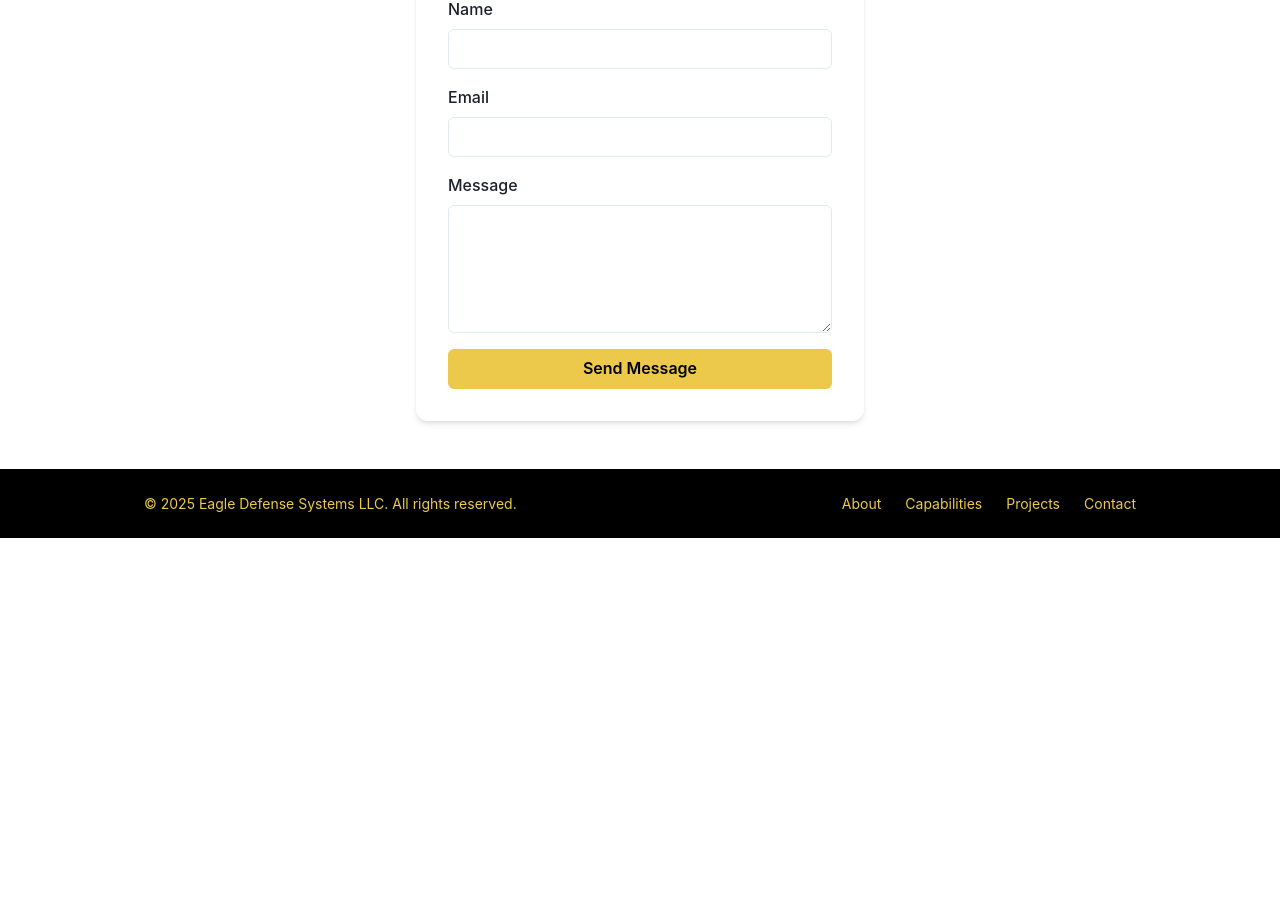
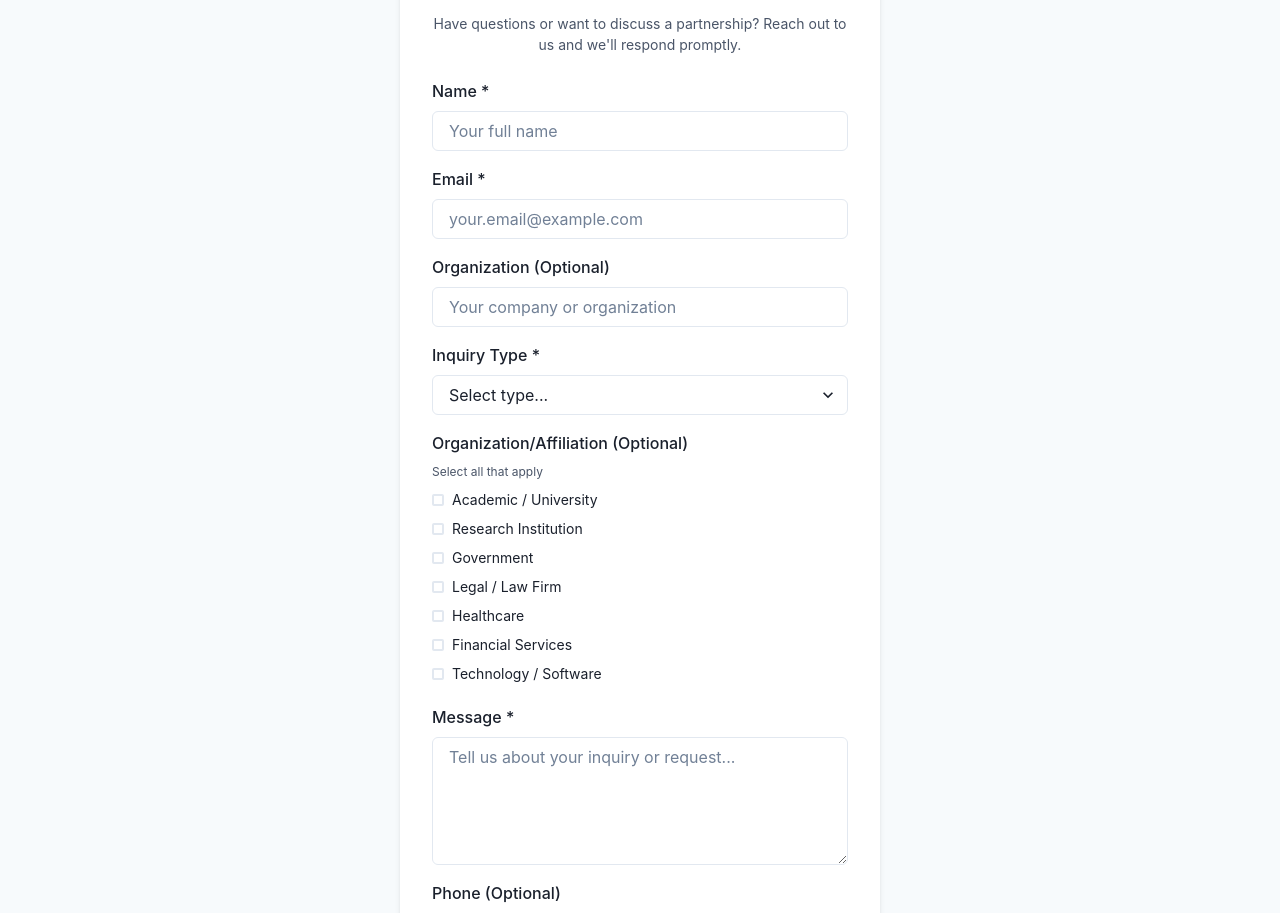
Before and after one commit to securedbyjc/eagledefensesys.tech, a React (Create React App) app: page /contact in a window 1280 px wide. Shown: the part 225-1138 px from the top of the page. Before the commit the page ends 800 px from the top, so only its background shows below. Built offline with nearby package versions, Linux system fonts and the light colour scheme.

Commit message:
Removed Github access request and Implement custom contact form with Web3Forms

```diff
--- a/src/pages/Contact.tsx
+++ b/src/pages/Contact.tsx
@@ -1,3 +1,4 @@
+// src/pages/Contact.tsx
 import React, { useState } from "react";
 import {
   Box,
@@ -8,12 +9,39 @@ import {
   Stack,
   useToast,
   FormLabel,
+  Select,
+  Container,
+  Text,
+  VStack,
+  Checkbox,
+  CheckboxGroup,
 } from "@chakra-ui/react";
 
-const FORM_ENDPOINT = "https://usebasin.com/f/56372b24f7a3"; // Replace with your real endpoint
+// TODO: Get your access key from https://web3forms.com/
+// It's free - just enter your email to get the key
+const WEB3FORMS_ACCESS_KEY = "68ea9167-6934-4da4-9041-b6f9556d6075";
+
+const organizationOptions = [
+  "Academic / University",
+  "Research Institution",
+  "Government",
+  "Legal / Law Firm",
+  "Healthcare",
+  "Financial Services",
+  "Technology / Software",
+  "Consulting",
+  "Manufacturing",
+  "Nonprofit / NGO",
+  "Defense / Military",
+  "Energy / Utilities",
+  "Media / Publishing",
+  "Student / Independent",
+  "Other",
+];
 
 const Contact = () => {
   const [submitting, setSubmitting] = useState(false);
+  const [selectedOrgs, setSelectedOrgs] = useState<string[]>([]);
   const toast = useToast();
 
   const handleSubmit = async (e: React.FormEvent<HTMLFormElement>) => {
@@ -21,31 +49,45 @@ const Contact = () => {
     setSubmitting(true);
 
     const formData = new FormData(e.currentTarget);
+
+    // Add Web3Forms access key
+    formData.append("access_key", WEB3FORMS_ACCESS_KEY);
+
+    // Add selected organizations
+    formData.append("organization", selectedOrgs.join(", "));
+
+    // Add custom subject line
+    formData.append("subject", "New Contact Form Submission from Eagle Defense Systems");
+
+    // Optional: Redirect after submission (set to false to stay on page)
+    formData.append("redirect", "false");
+
     try {
-      const response = await fetch(FORM_ENDPOINT, {
+      const response = await fetch("https://api.web3forms.com/submit", {
         method: "POST",
         body: formData,
-        headers: {
-          Accept: "application/json",
-        },
       });
 
-      if (response.ok) {
+      const data = await response.json();
+
+      if (data.success) {
         toast({
-          title: "Message sent!",
+          title: "Message sent successfully!",
           description: "Thank you for reaching out. We'll respond as soon as possible.",
           status: "success",
           duration: 7000,
           isClosable: true,
         });
         e.currentTarget.reset();
+        setSelectedOrgs([]);
       } else {
-        throw new Error("Form submission failed");
+        throw new Error(data.message || "Form submission failed");
       }
     } catch (error) {
+      console.error("Form submission error:", error);
       toast({
         title: "Something went wrong.",
-        description: "Please try again later or email us directly.",
+        description: "Please try again later or email us directly at secure.eds@protonmail.com",
         status: "error",
         duration: 7000,
         isClosable: true,
@@ -56,42 +98,123 @@ const Contact = () => {
   };
 
   return (
-    <Box
-      maxW="md"
-      mx="auto"
-      mt={12}
-      p={8}
-      bg="white"
-      borderRadius="xl"
-      boxShadow="md"
-    >
-      <Heading as="h1" size="lg" mb={6} color="yellow.600" textAlign="center">
+    <Box bg="gray.50" minH="100vh" py={{ base: 12, md: 20 }}>
+      <Container maxW="lg">
+        <Box bg="white" p={8} borderRadius="xl" boxShadow="md">
+          <Heading as="h1" size="lg" mb={2} color="yellow.600" textAlign="center">
             Contact Us
           </Heading>
+          <Text fontSize="sm" color="gray.600" textAlign="center" mb={6}>
+            Have questions or want to discuss a partnership? Reach out to us and we'll respond promptly.
+          </Text>
+
           <form onSubmit={handleSubmit}>
             <Stack spacing={4}>
+              {/* Honeypot field for spam protection (hidden from users) */}
+              <Input type="checkbox" name="botcheck" style={{ display: "none" }} />
+
               <Box>
-            <FormLabel htmlFor="name">Name</FormLabel>
-            <Input id="name" name="name" type="text" required />
+                <FormLabel htmlFor="name">Name *</FormLabel>
+                <Input
+                  id="name"
+                  name="name"
+                  type="text"
+                  placeholder="Your full name"
+                  required
+                />
               </Box>
+
               <Box>
-            <FormLabel htmlFor="email">Email</FormLabel>
-            <Input id="email" name="email" type="email" required />
+                <FormLabel htmlFor="email">Email *</FormLabel>
+                <Input
+                  id="email"
+                  name="email"
+                  type="email"
+                  placeholder="your.email@example.com"
+                  required
+                />
               </Box>
+
               <Box>
-            <FormLabel htmlFor="message">Message</FormLabel>
-            <Textarea id="message" name="message" rows={5} required />
+                <FormLabel htmlFor="company">Organization (Optional)</FormLabel>
+                <Input
+                  id="company"
+                  name="company"
+                  type="text"
+                  placeholder="Your company or organization"
+                />
               </Box>
+
+              <Box>
+                <FormLabel htmlFor="inquiry-type">Inquiry Type *</FormLabel>
+                <Select id="inquiry-type" name="inquiry_type" required>
+                  <option value="">Select type...</option>
+                  <option value="general">General Inquiry</option>
+                  <option value="demo">Schedule a Demo</option>
+                  <option value="partnership">Partnership/Teaming Opportunity</option>
+                  <option value="technical">Technical Question</option>
+                  <option value="other">Other</option>
+                </Select>
+              </Box>
+
+              <Box>
+                <FormLabel>Organization/Affiliation (Optional)</FormLabel>
+                <Text fontSize="xs" color="gray.600" mb={2}>
+                  Select all that apply
+                </Text>
+                <CheckboxGroup
+                  value={selectedOrgs}
+                  onChange={(values) => setSelectedOrgs(values as string[])}
+                >
+                  <VStack align="start" spacing={2} maxH="200px" overflowY="auto" pr={2}>
+                    {organizationOptions.map((org) => (
+                      <Checkbox key={org} value={org} size="sm">
+                        {org}
+                      </Checkbox>
+                    ))}
+                  </VStack>
+                </CheckboxGroup>
+              </Box>
+
+              <Box>
+                <FormLabel htmlFor="message">Message *</FormLabel>
+                <Textarea
+                  id="message"
+                  name="message"
+                  rows={5}
+                  placeholder="Tell us about your inquiry or request..."
+                  required
+                />
+              </Box>
+
+              <Box>
+                <FormLabel htmlFor="phone">Phone (Optional)</FormLabel>
+                <Input
+                  id="phone"
+                  name="phone"
+                  type="tel"
+                  placeholder="+1 (555) 123-4567"
+                />
+              </Box>
+
               <Button
                 type="submit"
                 colorScheme="yellow"
                 isLoading={submitting}
                 isDisabled={submitting}
+                size="lg"
+                mt={4}
               >
                 Send Message
               </Button>
+
+              <Text fontSize="xs" color="gray.600" textAlign="center">
+                By submitting this form, you agree to be contacted by Eagle Defense Systems regarding your inquiry.
+              </Text>
             </Stack>
           </form>
+        </Box>
+      </Container>
     </Box>
   );
 };
--- a/src/pages/Projects.tsx
+++ b/src/pages/Projects.tsx
@@ -19,7 +19,6 @@ interface Project {
   title: string;
   description: string;
   icon: IconType;
-  github?: string;
   comingSoon?: boolean;
   status?: string;
 }
@@ -117,9 +116,8 @@ const Projects: React.FC = () => (
 
       <SimpleGrid columns={{ base: 1, md: 2, lg: 3 }} spacing={8}>
         {projects.map((project, idx) => {
-          const { title, description, icon, github, comingSoon, status } = project;
+          const { title, description, icon, comingSoon, status } = project;
 
-          if (comingSoon) {
           return (
             <Box
               key={idx}
@@ -132,52 +130,8 @@ const Projects: React.FC = () => (
               alignItems="center"
               minH="320px"
               borderWidth="1px"
-                borderColor="gray.700"
+              borderColor={comingSoon ? "gray.700" : "yellow.700"}
               position="relative"
-              >
-                <Icon as={icon as ElementType} boxSize={10} color="yellow.400" mb={4} />
-                <Heading as="h3" size="md" mb={3} color="yellow.300" textAlign="center">
-                  {title}
-                </Heading>
-                <Text color="gray.100" fontSize="sm" textAlign="center" mb={4}>
-                  {description}
-                </Text>
-                <Text fontSize="sm" color="yellow.200" mt="auto" opacity={0.95} fontWeight="bold">
-                  Coming Soon
-                </Text>
-              </Box>
-            );
-          }
-
-          return (
-            <Link
-              key={idx}
-              href={github}
-              isExternal
-              _hover={{
-                textDecoration: "none",
-                transform: "scale(1.03)",
-                boxShadow: "2xl",
-              }}
-              borderRadius="lg"
-              transition="all 0.18s cubic-bezier(.4,0,.2,1)"
-              display="block"
-              role="group"
-              aria-label={`View ${title} on GitHub`}
-            >
-              <Box
-                bg="gray.800"
-                p={6}
-                borderRadius="lg"
-                boxShadow="xl"
-                display="flex"
-                flexDirection="column"
-                alignItems="center"
-                minH="320px"
-                borderWidth="1px"
-                borderColor="gray.700"
-                transition="all 0.18s cubic-bezier(.4,0,.2,1)"
-                _groupHover={{ bg: "gray.700", borderColor: "yellow.500" }}
             >
               <Icon as={icon as ElementType} boxSize={10} color="yellow.400" mb={4} />
               <Heading as="h3" size="md" mb={3} color="yellow.300" textAlign="center">
@@ -191,11 +145,17 @@ const Projects: React.FC = () => (
                   {status}
                 </Text>
               )}
-                <Text fontSize="sm" color="yellow.200" mt="auto" opacity={0.85}>
-                  View on GitHub &rarr;
+              {comingSoon && (
+                <Text fontSize="sm" color="yellow.200" mt="auto" opacity={0.95} fontWeight="bold">
+                  Coming Soon
                 </Text>
+              )}
+              {!comingSoon && (
+                <Text fontSize="sm" color="gray.400" mt="auto" fontStyle="italic">
+                  Private Repository
+                </Text>
+              )}
             </Box>
-            </Link>
           );
         })}
       </SimpleGrid>
@@ -213,11 +173,11 @@ const Projects: React.FC = () => (
           of secure, compliant, and resilient federal and commercial technology ecosystems.
         </Text>
         <Text fontSize="md" color="gray.300" mt={4}>
-          Want a technical walkthrough or partnership discussion?{" "}
+          Interested in technical demonstrations or partnership opportunities?{" "}
           <Link href="/contact" color="yellow.400" textDecoration="underline">
             Contact us
           </Link>{" "}
-          to schedule a demo.
+          to schedule a demo or discuss collaboration.
         </Text>
       </Stack>
     </Container>
```
Lines whose indentation alone changed are shown as unchanged.
